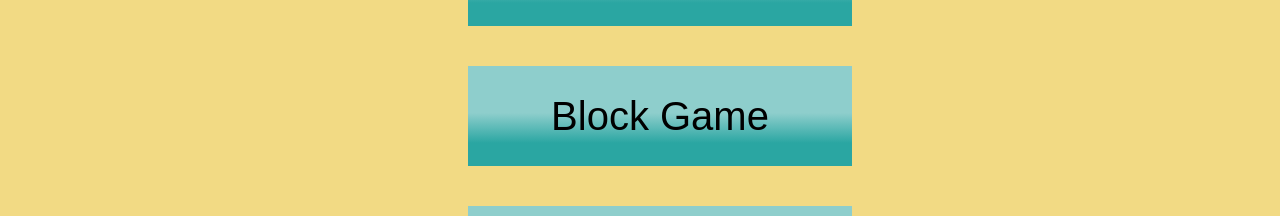
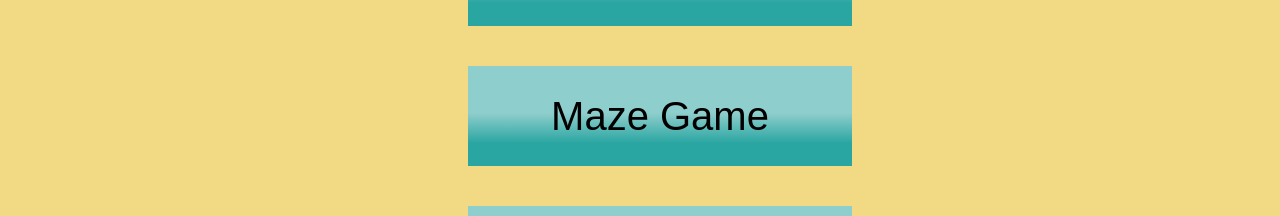
Before and after one commit to dtalanda/LS, a React (Create React App) app in the folder my-app/: page / in a window 1280 px wide. Shown: the part 294-510 px from the top of the page. Built offline with nearby package versions, Linux system fonts and the light colour scheme.

Commit message:
add alt to img, rename BlockCard to MazeCard

```diff
--- a/my-app/src/App.js
+++ b/my-app/src/App.js
@@ -1,4 +1,4 @@
-import React, { useState, useEffect } from 'react';
+import React from 'react';
 import './index.scss';
 import {Link} from 'react-router-dom';
 
@@ -8,7 +8,7 @@ const App = () => {
   return (
     <div className='menu'>
       <Link to={'/dragndrop'}><button className='menu__item'>Drag and Drop</button></Link>
-      <Link to={'/maze'}><button className='menu__item'>Block Game</button></Link>
+      <Link to={'/maze'}><button className='menu__item'>Maze Game</button></Link>
       <Link to={'/memory'}><button className='menu__item'>Memory Game</button></Link>
     </div>
   );
--- a/my-app/src/components/MazeBoard.js
+++ b/my-app/src/components/MazeBoard.js
@@ -1,13 +1,11 @@
 import React from 'react';
-import BlockCard from './MazeCard';
+import MazeCard from './MazeCard';
 
 const BlockBoard = props => {
 
     const sentence = props.sentence;
     const img = props.img;
     const onClick = props.onClick;
-
-    console.log(img)
 
     return (
         <div className='block'>
@@ -18,7 +16,7 @@ const BlockBoard = props => {
                 )}
                 </>
             ))}
-            <BlockCard img={img} onClick={onClick} />
+            <MazeCard img={img} onClick={onClick} />
         </div>
     )
 }
--- a/my-app/src/components/MazeCard.js
+++ b/my-app/src/components/MazeCard.js
@@ -10,7 +10,7 @@ const BlockCard = props => {
         <>
             <ul className='block__list'>
                 {img.map(item => (
-                    <li className='block__card' key={item.key}  onClick={e => onClick(e)}><img src={item.img} id={item.key}></img></li>
+                    <li className='block__card' key={item.key}  onClick={e => onClick(e)}><img src={item.img} id={item.key} alt={item.img}></img></li>
                 ))}
             </ul>
         </>
--- a/my-app/src/components/MemoryCard.js
+++ b/my-app/src/components/MemoryCard.js
@@ -10,7 +10,7 @@ const MemoryCard = props => {
             {item.source.includes("png")
             ?
             <span className={`memory__card ${item.key}`} key={item.key} onClick={e => onClick(e, item)} >
-                <img src={item.source} className='memory__card--img'></img>
+                <img src={item.source} className='memory__card--img' alt={item.img}></img>
             </span>
             :
             <p className={`memory__card ${item.key}`} key={item.key} onClick={e => onClick(e, item)}>{item.source}</p>
```
